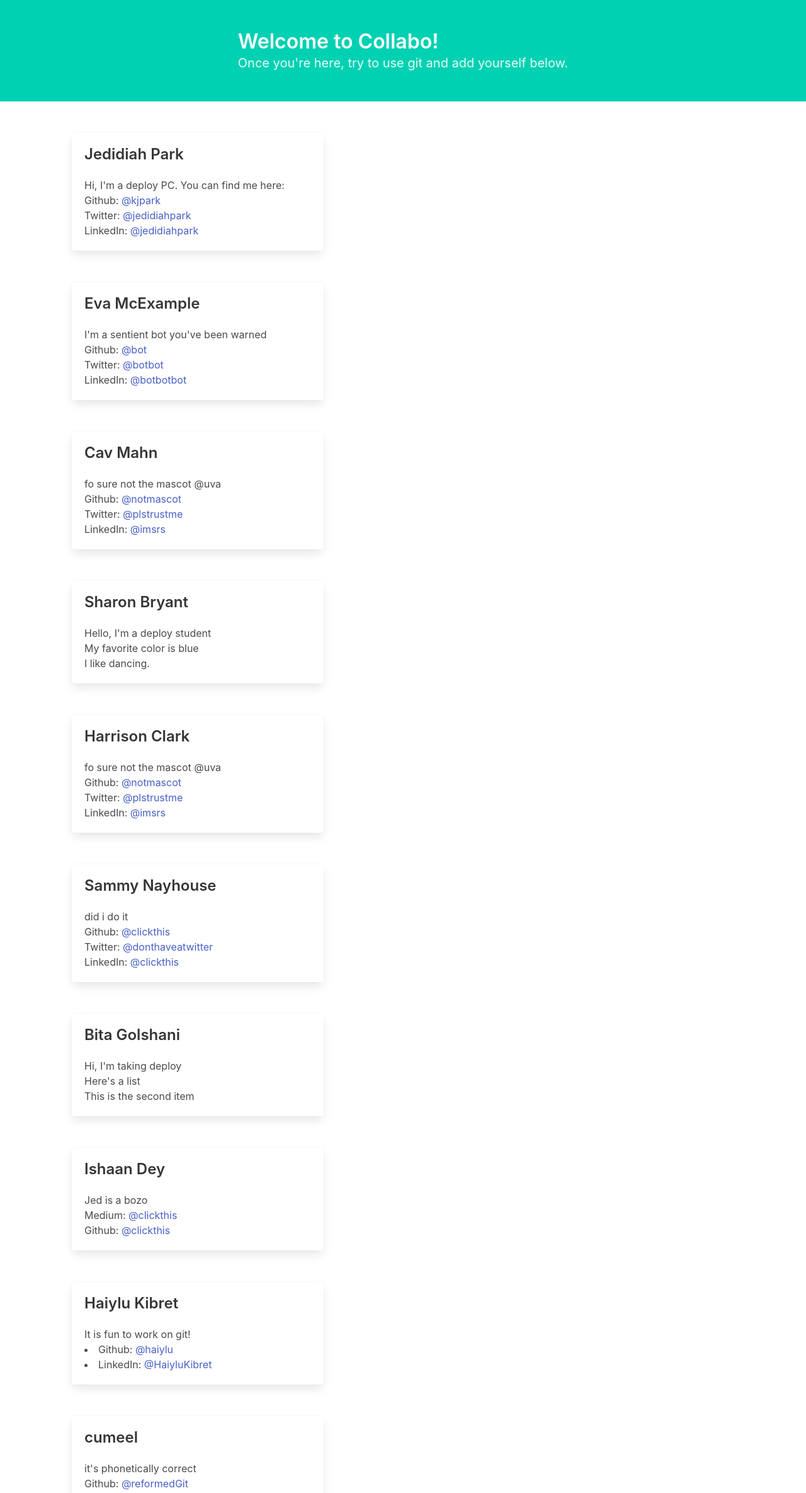
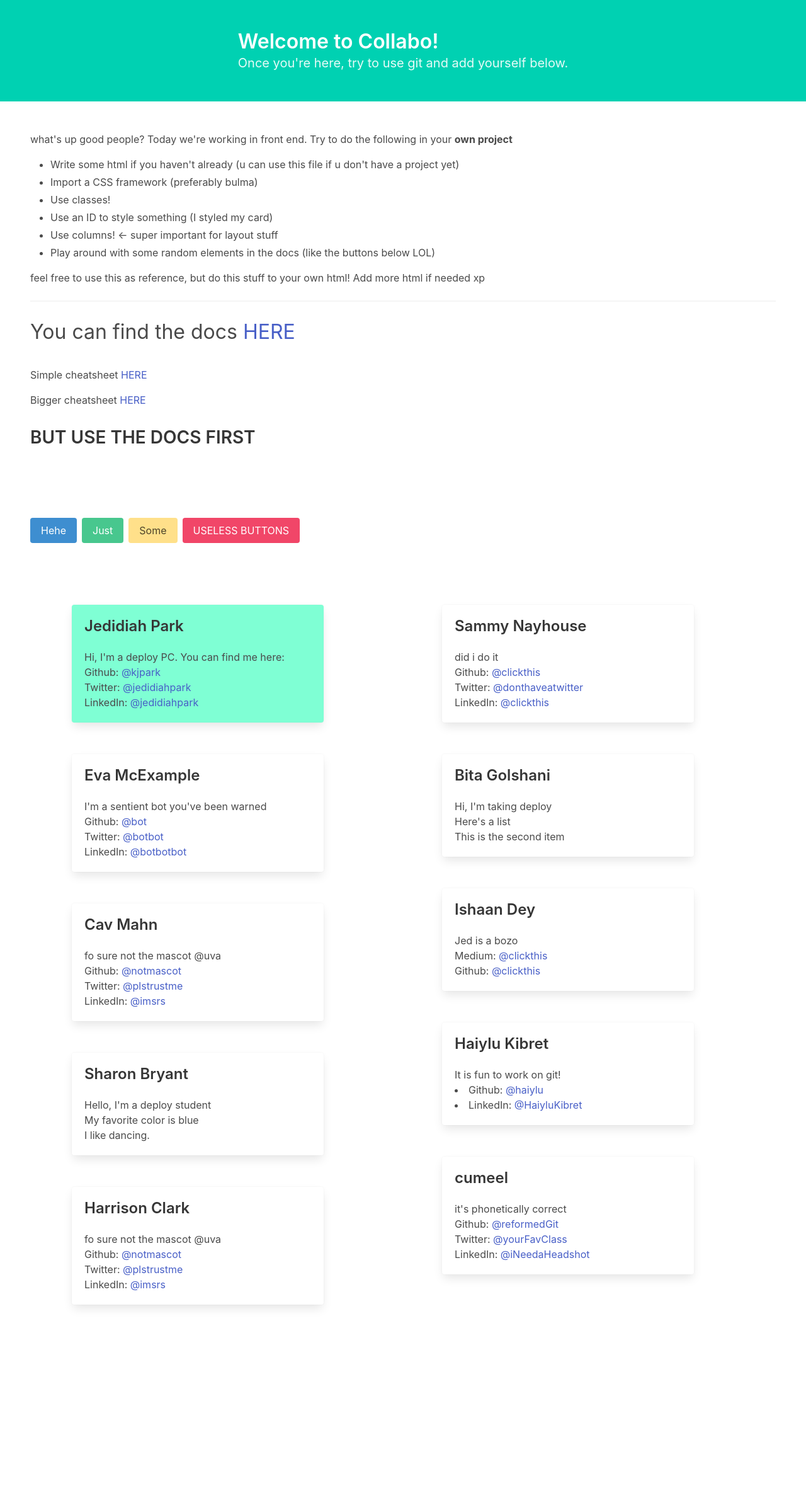
Before and after one commit to kjpark/collabo, a Flask app: page / in a window 1280 px wide. Shown: the top 2370 px of the page at 63% size. After the commit the page ends 2077 px from the top, so only its background shows below. Run offline with Flask 2, Linux system fonts and the light colour scheme; some libraries are stand-ins or nearby versions.

Commit message:
front-end lab instructions

```diff
--- a/templates/index.html
+++ b/templates/index.html
@@ -12,6 +12,10 @@
         padding: 20px;
         margin: 50px;
       }
+
+      #useID {
+        background-color: aquamarine;
+      }
     </style>
   </head>
   <body>
@@ -25,8 +29,41 @@
       </p>
     </div>
   </section>
+  <section class="section">
+    <div class="content">
+      <p> what's up good people? Today we're working in front end.
+      Try to do the following in your <b>own project</b></p>
+      <ul>
+        <li>Write some html if you haven't already (u can use this
+          file if u don't have a project yet)</li>
+        <li>Import a CSS framework (preferably bulma)</li>
+        <li>Use classes!</li>
+        <li>Use an ID to style something (I styled my card)</li>
+        <li>Use columns! &lt;- super important for layout stuff</li>
+        <li>Play around with some random elements in the docs
+         (like the buttons below LOL)</li>
+      </ul>
+      <p>feel free to use this as reference, but do this stuff to
+        your own html! Add more html if needed xp</p>
+      <hr />
+      <p class="is-size-3">You can find the docs <a href="https://bulma.io/documentation/">HERE</a></p>
+      <p>Simple cheatsheet <a href="https://devhints.io/bulma">HERE</a></p>
+      <p>Bigger cheatsheet <a href="http://bulmacheatsheet.com/assets/bulma-cheat-sheet-7-2-2018.pdf">HERE</a></p>
+      <h2>BUT USE THE DOCS FIRST</h2>
+    </div>
+  </section>
+  <section class="section">
+    <div class="buttons">
+      <button class="button is-info">Hehe</button>
+      <button class="button is-success">Just</button>
+      <button class="button is-warning">Some</button>
+      <button class="button is-danger">USELESS BUTTONS</button>
+    </div>
+  </section>
   <section class="container">
-    <div class="container card profile">
+    <div class="columns">
+      <div class="column">
+        <div class="container card profile" id="useID">
           <h1 class="title is-4">Jedidiah Park</h1>
           <p>Hi, I'm a deploy PC. You can find me here:</p>
           <ul>
@@ -70,6 +107,8 @@
               <li>LinkedIn: <a href="https://www.linkedin.com/in/c-harrison-clark/">@imsrs</a></li>
             </ul>
           </div>
+      </div>
+      <div class="column">
         <div class="container card profile">
           <h1 class="title is-4">Sammy Nayhouse</h1>
           <p>did i do it</p>
@@ -112,6 +151,7 @@
           <li>LinkedIn: <a href="https://www.linkedin.com/in/camille-digamo-888937163/">@iNeedaHeadshot</a></li>
         </ul>
       </div>
+    </div>
   </section>
   </body>
 </html>
```
Lines whose indentation alone changed are shown as unchanged.
